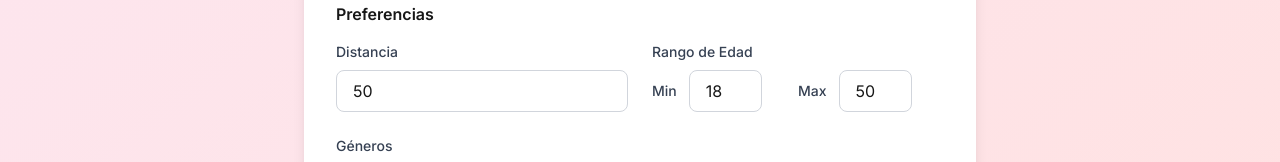
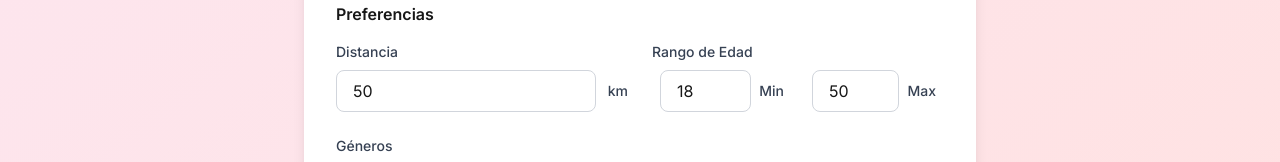
Before and after one commit to Juanvivas043/tinder-clone, a Next.js app: page /profile/edit in a window 1280 px wide. Shown: the part 787-949 px from the top of the page. Built offline with nearby package versions, Linux system fonts and the light colour scheme; no server answers.

Commit message:
ajuste de inputs de preferencias

```diff
--- a/app/page.tsx
+++ b/app/page.tsx
@@ -22,7 +22,7 @@ export default function Home() {
                     App de Citas
                 </h1>
                 <p className="text-lg text-gray-300 mb-5 ">
-                    Matching es una app de citas que permite a los usuarios encontrarse con personas compatibles basándose en sus preferencias y intereses.
+                    Matching es una app de citas que permite a los usuarios encontrarse con personas compatibles basándose en sus preferencias y intereses. Es una app diseñada para practicar la conexión y el desarrollo web moderno.
                 </p>
             </div>
         </div>
--- a/app/profile/edit/page.tsx
+++ b/app/profile/edit/page.tsx
@@ -288,6 +288,7 @@ export default function EditProfilePage() {
                                         htmlFor="distance"
                                         className="block text-sm font-medium text-gray-700 dark:text-gray-300 mb-2"
                                     >Distancia</label>
+                                    <div className="flex items-center gap-3">
                                         <input
                                             type="text"
                                             id="distance"
@@ -297,6 +298,11 @@ export default function EditProfilePage() {
                                             className="w-full px-4 py-2 border border-gray-300 dark:border-gray-600 rounded-lg focus:outline-none focus:ring-2 focus:ring-pink-500 focus:border-transparent dark:bg-gray-700 dark:text-white"
                                             placeholder="Introduce tu distancia de otros preferida"
                                         />
+                                        <label
+                                            htmlFor="km"
+                                            className="block text-sm font-medium text-gray-700 dark:text-gray-300"
+                                        >km</label>
+                                    </div>
                                 </div>
 
                                 <div>
@@ -305,12 +311,8 @@ export default function EditProfilePage() {
                                         className="block text-sm font-medium text-gray-700 dark:text-gray-300 mb-2"
                                     >Rango de Edad</label>
 
-                                    <div className="grid grid-cols-2">
-                                        <div className="flex items-center gap-3">
-                                            <label
-                                                htmlFor="min"
-                                                className="block text-sm font-medium text-gray-700 dark:text-gray-300"
-                                            >Min</label>
+                                    <div className="grid grid-cols-2 gap-3">
+                                        <div className="flex items-center gap-2 md:px-2">
                                             <input
                                                 type="number"
                                                 id="min"
@@ -319,16 +321,16 @@ export default function EditProfilePage() {
                                                 name="min"
                                                 value={formData.preferences.age_range.min}
                                                 onChange={handlePreferencesChange}
-                                                className="w-1/2 px-4 py-2 border border-gray-300 dark:border-gray-600 rounded-lg focus:outline-none focus:ring-2 focus:ring-pink-500 focus:border-transparent dark:bg-gray-700 dark:text-white"
+                                                className="w-full px-4 py-2 border border-gray-300 dark:border-gray-600 rounded-lg focus:outline-none focus:ring-2 focus:ring-pink-500 focus:border-transparent dark:bg-gray-700 dark:text-white"
                                                 placeholder="Introduce tu edad mínima"
                                             />
+                                            <label
+                                                htmlFor="min"
+                                                className="block text-sm font-medium text-gray-700 dark:text-gray-300"
+                                            >Min</label>
                                         </div>
 
-                                        <div className="flex items-center gap-3">
-                                            <label
-                                                htmlFor="max"
-                                                className="block text-sm font-medium text-gray-700 dark:text-gray-300"
-                                            >Max</label>
+                                        <div className="flex items-center gap-2 md:px-2">
                                             <input
                                                 type="number"
                                                 id="max"
@@ -337,9 +339,13 @@ export default function EditProfilePage() {
                                                 min={18}
                                                 value={formData.preferences.age_range.max}
                                                 onChange={handlePreferencesChange}
-                                                className="w-1/2 px-4 py-2 border border-gray-300 dark:border-gray-600 rounded-lg focus:outline-none focus:ring-2 focus:ring-pink-500 focus:border-transparent dark:bg-gray-700 dark:text-white"
+                                                className="w-full px-4 py-2 border border-gray-300 dark:border-gray-600 rounded-lg focus:outline-none focus:ring-2 focus:ring-pink-500 focus:border-transparent dark:bg-gray-700 dark:text-white"
                                                 placeholder="Introduce tu edad máxima"
                                             />
+                                            <label
+                                                htmlFor="max"
+                                                className="block text-sm font-medium text-gray-700 dark:text-gray-300"
+                                            >Max</label>
                                         </div>
                                     </div>
                                 </div>
```
Lines whose indentation alone changed are shown as unchanged.
